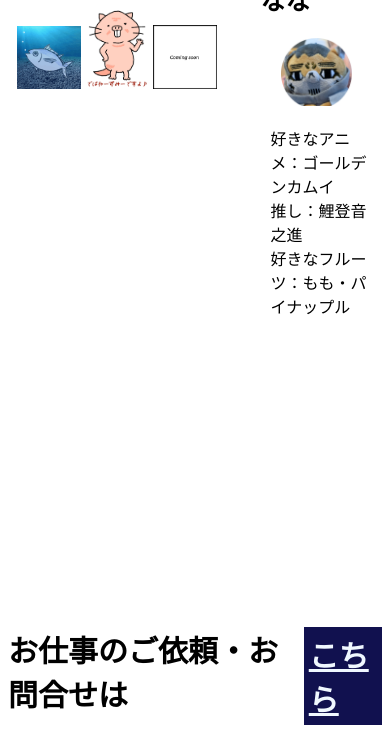
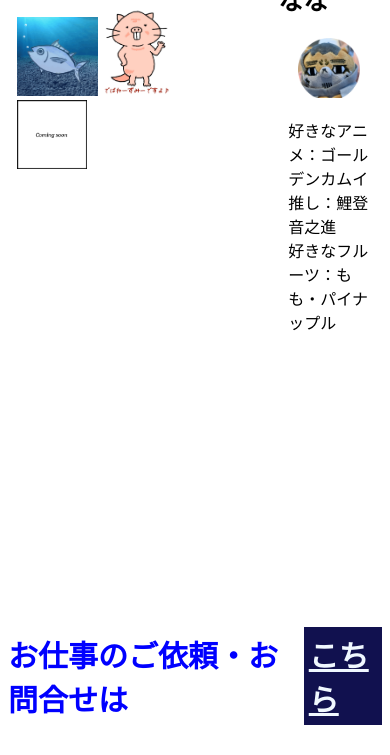
Before and after one commit to hachi1971/nana, a plain HTML site: page index.html in a window 390 px wide. Shown: the part 347-1102 px from the top of the page. Drawn offline with Linux system fonts and the light colour scheme.

Commit message:
Add files via upload

```diff
--- a/stylesheet.css
+++ b/stylesheet.css
@@ -24,25 +24,20 @@ display: inline; }
 
 .contents1{height:600px;
    width: 75%;}
-@media (max-width:670px) {
-    .contents1{width: 60%;}
-     .bin{width: 100%;}
- .deba{width: 100%;}
- .coming{width: 100%;}
-  }
- .bin{width: 30%;}
- .deba{width: 30%;}
- .coming{width: 30%;;
+
+ .bin{max-width: 35%;}
+ .deba{max-width: 30%;}
+ .coming{max-width: 30%;
   padding-right: 10px;}
 
-  .contents2{height:600px;
-   width: 25%;}
-    @media (max-width:670px) {
-      .contents2{
-    width: 40%;}
-  }
-.nana{width: 50%;
-padding-left: 50px;}
+@media screen and (max-width:767px) {.contents1{width:65%;}}
+@media screen and (max-width:767px) {.bin{width:100px;height: auto;}}
+@media screen and (max-width:767px) {.deba{width:100px;height: auto;}}
+@media screen and (max-width:767px) {.coming{width:100px;height: auto;}}
+
+.contents2{height:600px;width: 25%;}
+@media screen and (max-width:767px) {.contents2{width:35%;}}
+.nana{width: 50%;padding-left: 50px;}
 
 .contents2 h1{font-size: 30px;
     margin-bottom:0;
@@ -56,14 +51,14 @@ padding-left: 50px;}
    font-size: 16px;}
 .contact{margin-top:100px;}
 .contact h3{font-size:20px;
-  color:blue
+  color:blue;
   align-items: center;
   justify-content: center;
   display: flex;}
 
 
 
-@media (max-width:670px){
+@media screen and (max-width:767px){
   .contact{margin-top:100px;}
   .contact h3{font-size:30px;}
 }
```
